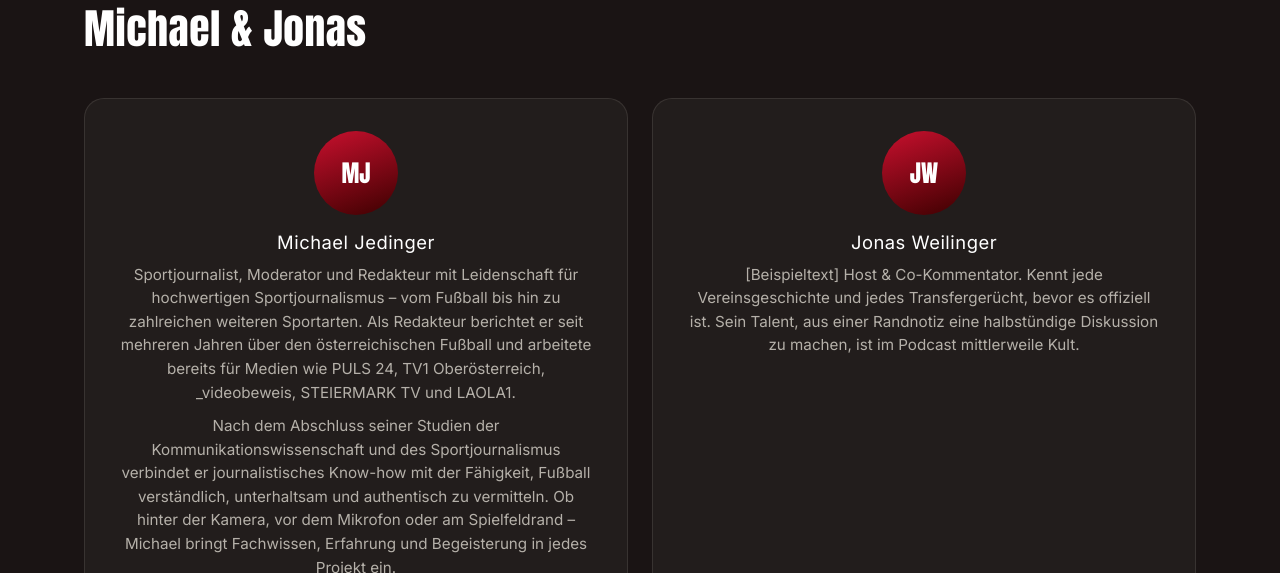
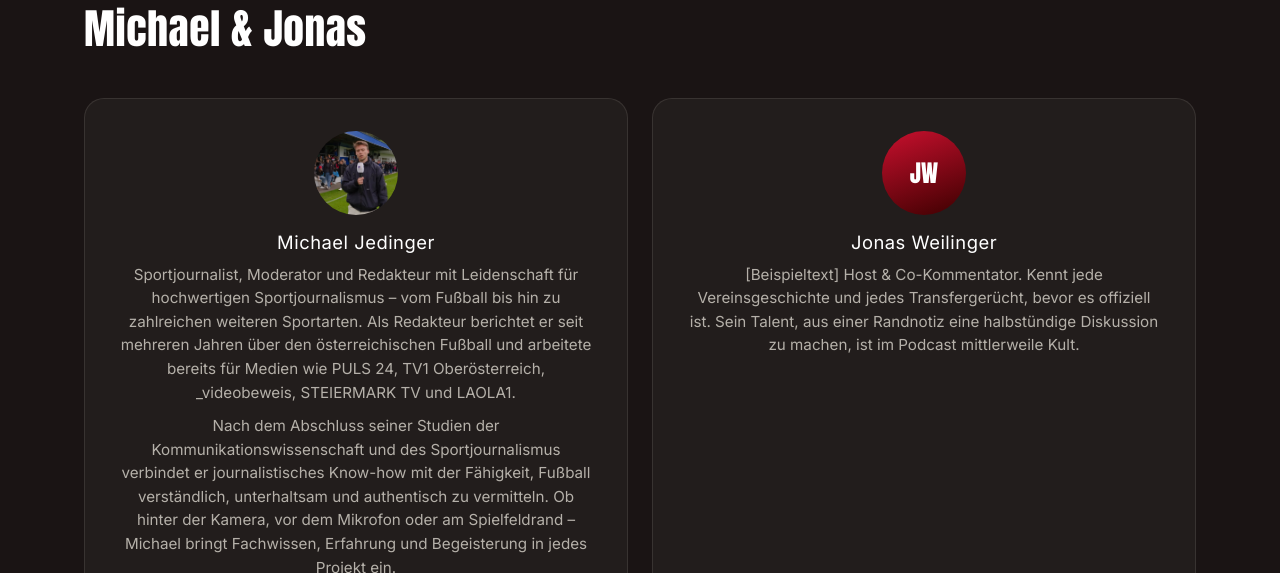
Before and after one commit to SimonKroisi/Podcast-Website, a plain HTML site: page ueber-uns.html in a window 1280 px wide. Shown: the part 1081-1654 px from the top of the page. Drawn offline with Linux system fonts and the light colour scheme.

Commit message:
Add host photo and styles
Add Michael's headshot and avatar styling. Adds images/michael.jpeg and updates ueber-uns.html to replace the placeholder initials with an <img> (with loading="lazy" and alt text). Adds .host-avatar-photo and .host-avatar-photo img CSS to enable overflow:hidden, full-size image, and object-fit:cover so the photo fills the avatar area.

```diff
--- a/css/style.css
+++ b/css/style.css
@@ -484,6 +484,15 @@ h1, h2, h3 { font-family: var(--font-display); font-weight: 400; letter-spacing:
   color: var(--white);
   background: linear-gradient(160deg, var(--red-bright), var(--red-dark));
 }
+.host-avatar-photo {
+  overflow: hidden;
+  background: none;
+}
+.host-avatar-photo img {
+  width: 100%;
+  height: 100%;
+  object-fit: cover;
+}
 .host-card h3 { font-family: var(--font-body); font-size: 1.15rem; color: var(--white); margin-bottom: 10px; }
 .host-card p { margin: 0; color: rgba(243,239,230,0.7); font-size: 0.95rem; }
 
--- a/ueber-uns.html
+++ b/ueber-uns.html
@@ -80,7 +80,9 @@
       <h2 class="section-title">Michael &amp; Jonas</h2>
       <div class="host-grid">
         <div class="host-card">
-          <div class="host-avatar">MJ</div>
+          <div class="host-avatar host-avatar-photo">
+            <img src="images/michael.jpeg" alt="Michael Jedinger" loading="lazy">
+          </div>
           <h3>Michael Jedinger</h3>
           <p>
             Sportjournalist, Moderator und Redakteur mit Leidenschaft für
```
Also changed, not shown: images/michael.jpeg (added).
